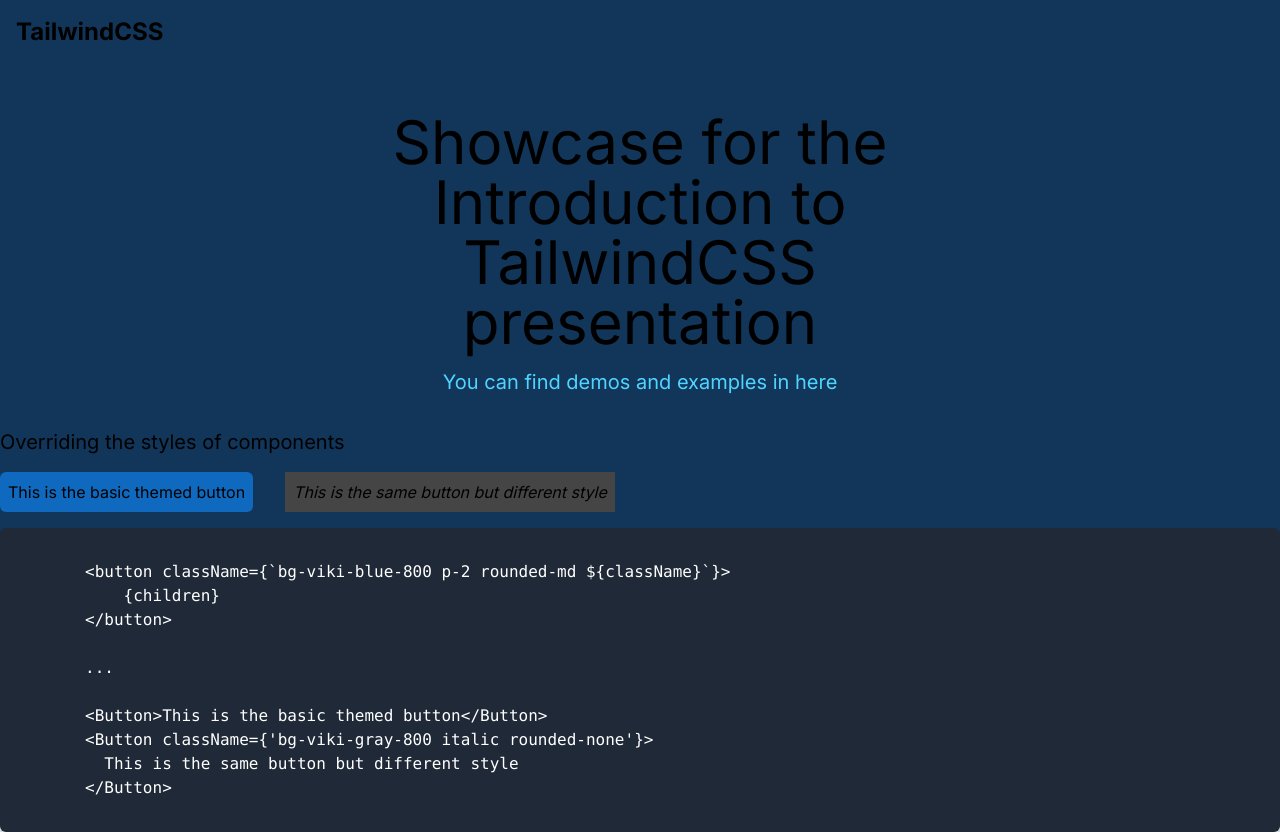
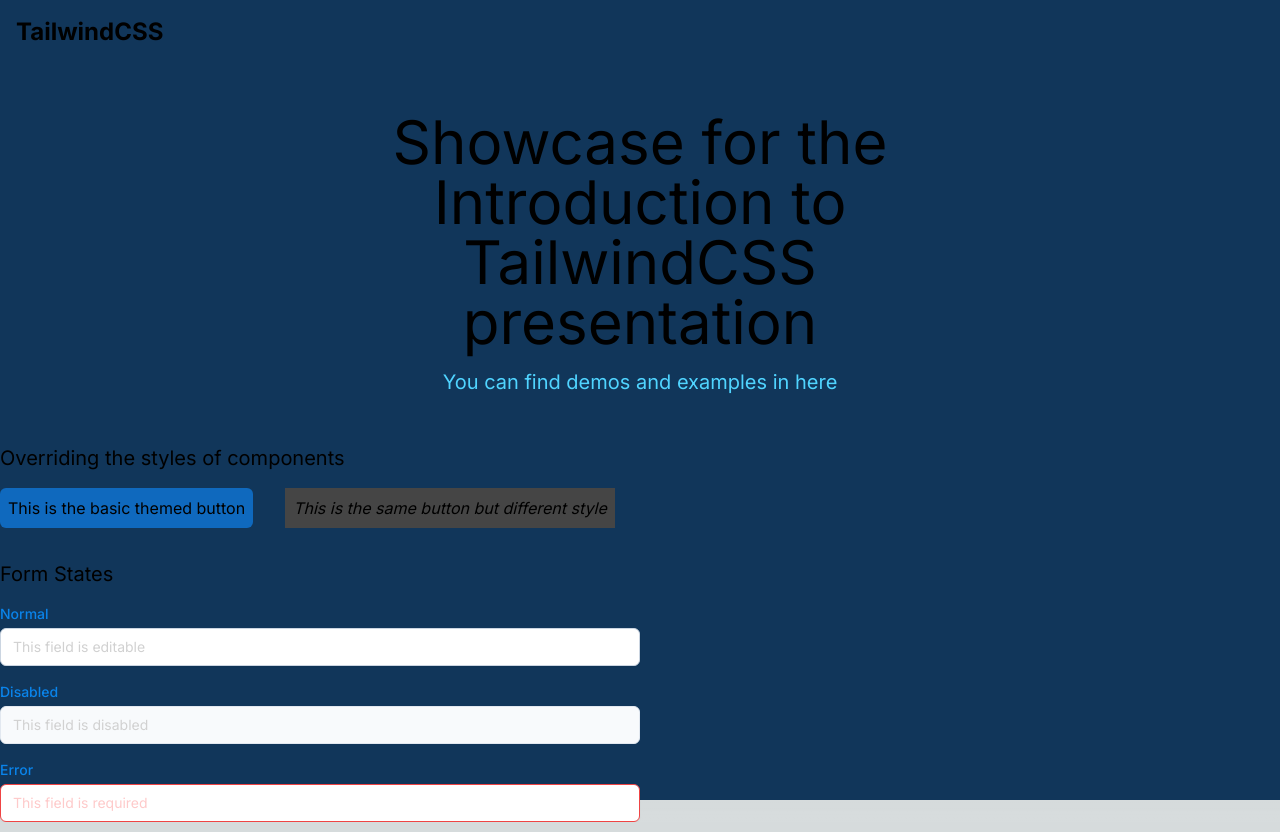
Before and after one commit to arvinsim/introduction-to-tailwindcss, a Next.js app: page / in a window 1280 px wide. Built offline with nearby package versions, Linux system fonts and the light colour scheme.

Commit message:
feat: Add FormStates component for managing form states

```diff
--- /dev/null
+++ b/src/app/FormStates.tsx
@@ -0,0 +1,32 @@
+import React, { useEffect, useRef } from 'react'
+import { Section } from './_components/Section'
+import { SectionHeading } from './_components/SectionHeading'
+import { InputText } from './_components/InputText'
+
+export function FormStates() {
+  return (
+    <Section>
+      <SectionHeading>Form States</SectionHeading>
+      <form className={'flex flex-col gap-4 w-6/12'}>
+        <label className="block">
+          <span className="block text-sm font-medium text-viki-blue-700">
+            Normal
+          </span>
+          <InputText placeholder="This field is editable" />
+        </label>
+        <label className="block">
+          <span className="block text-sm font-medium text-viki-blue-700">
+            Disabled
+          </span>
+          <InputText placeholder="This field is disabled" disabled />
+        </label>
+        <label className="block">
+          <span className="block text-sm font-medium text-viki-blue-700">
+            Error
+          </span>
+          <InputText placeholder="This field is required" required />
+        </label>
+      </form>
+    </Section>
+  )
+}
--- a/src/app/OverridingComponents.tsx
+++ b/src/app/OverridingComponents.tsx
@@ -1,10 +1,12 @@
 import { Button } from './_components/Button'
 import { CodeBlock } from './_components/CodeBlock'
+import { Section } from './_components/Section'
+import { SectionHeading } from './_components/SectionHeading'
 
 export function OverridingComponents() {
   return (
-    <div className={'w-full flex flex-col'}>
-      <div className={'text-xl mb-4'}>Overriding the styles of components</div>
+    <Section>
+      <SectionHeading>Overriding the styles of components</SectionHeading>
       <div className="flex flex-col gap-4 space-x-4 mb-4 md:flex-row">
         <Button className={'w-6/12 md:w-max'}>
           This is the basic themed button
@@ -15,6 +17,7 @@
           This is the same button but different style
         </Button>
       </div>
+      {/*
       <CodeBlock>
         {`
         <button className={\`bg-viki-blue-800 p-2 rounded-md \${className}\`}>
@@ -28,7 +31,7 @@
           This is the same button but different style
         </Button>
         `}
-      </CodeBlock>
-    </div>
+      </CodeBlock> */}
+    </Section>
   )
 }
--- /dev/null
+++ b/src/app/_components/InputText.tsx
@@ -0,0 +1,24 @@
+'use client'
+
+type InputProps = React.InputHTMLAttributes<HTMLInputElement> & {
+  className?: string
+  customValidity?(): void
+}
+
+export function InputText({
+  className,
+  children,
+  ...rest
+}: React.PropsWithChildren<InputProps>) {
+  return (
+    <input
+      type="text"
+      className={`mt-1 text-viki-gray-900 block w-full px-3 py-2 bg-white border border-slate-300 rounded-md text-sm shadow-sm placeholder-viki-gray-200
+      focus:outline-none focus:border-sky-500 focus:ring-1 focus:ring-sky-500
+      disabled:bg-slate-50 disabled:text-slate-500 disabled:border-slate-200 disabled:shadow-none
+      invalid:border-red-500 invalid:text-red-600 invalid:placeholder-red-200
+      focus:invalid:border-red-500 focus:invalid:ring-red-500 ${className}`}
+      {...rest}
+    />
+  )
+}
--- /dev/null
+++ b/src/app/_components/Section.tsx
@@ -0,0 +1,3 @@
+export function Section({ children }: React.PropsWithChildren<{}>) {
+  return <section className={'w-full flex flex-col my-4'}>{children}</section>
+}
--- /dev/null
+++ b/src/app/_components/SectionHeading.tsx
@@ -0,0 +1,3 @@
+export function SectionHeading({ children }: React.PropsWithChildren<{}>) {
+  return <div className={'text-xl mb-4'}>{children}</div>
+}
--- a/src/app/page.tsx
+++ b/src/app/page.tsx
@@ -2,6 +2,7 @@
 import { TopNavbar } from '@/app/TopNavbar'
 import { Billboard } from './Billboard'
 import { OverridingComponents } from './OverridingComponents'
+import { FormStates } from './FormStates'
 
 export default function Home() {
   return (
@@ -9,6 +10,7 @@
       <TopNavbar />
       <Billboard />
       <OverridingComponents />
+      <FormStates />
     </div>
   )
 }
```
